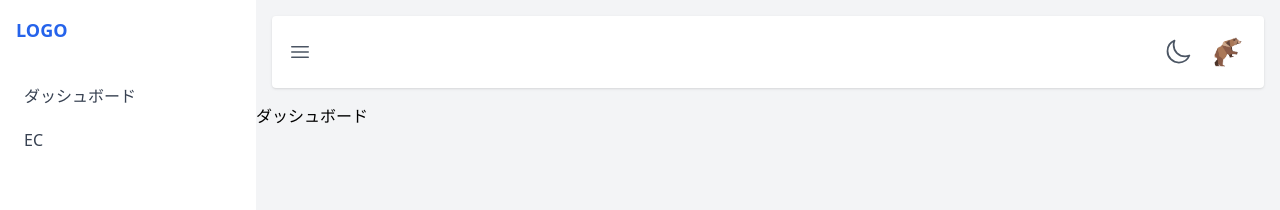
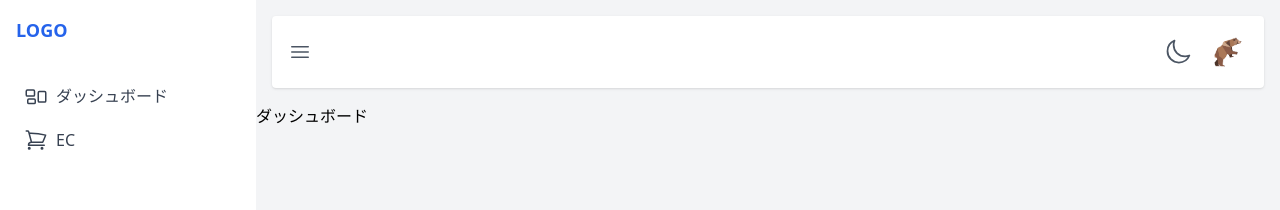
Before and after one commit to Bear29ers/primer-vue, a Vue app in the folder 06_dashboard/: page / in a window 1280 px wide. Shown: the top 210 px of the page. Built offline with nearby package versions, Linux system fonts and the light colour scheme.

Commit message:
feat: :sparkles: Dynamic Componentsによるアイコン設定

```diff
--- a/06_dashboard/src/components/List.vue
+++ b/06_dashboard/src/components/List.vue
@@ -1,5 +1,6 @@
 <script setup>
 import { reactive } from 'vue';
+import { RectangleGroupIcon as TemplateIcon, ShoppingCartIcon } from '@heroicons/vue/24/outline';
 
 // メニューリストの情報
 const lists = reactive([
@@ -24,12 +25,19 @@ const lists = reactive([
     ],
   },
 ]);
+
+// dynamic componentsを利用するためにアイコン名対応のオブジェクトを用意
+const icons = {
+  TemplateIcon: TemplateIcon,
+  ShoppingCartIcon: ShoppingCartIcon,
+};
 </script>
 
 <template>
   <ul class="text-gray-700">
     <li class="mb-1" v-for="list in lists" :key="list.name">
-      <a :href="list.link" class="block p-2 rounded-sm hover:text-white hover:bg-blue-400">
+      <a :href="list.link" class="flex items-center p-2 rounded-sm hover:text-white hover:bg-blue-400">
+        <component :is="icons[list.icon]" class="w-6 h-6 mr-2"></component>
         <span>{{ list.name }}</span>
       </a>
     </li>
```
